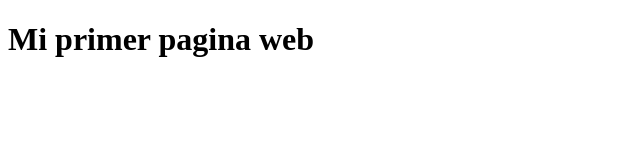
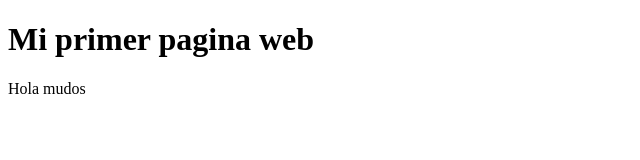
Before and after one commit to Chrissinho007/Pagina67, a plain HTML site: page index.html in a window 1280 px wide. Shown: the whole page, without its empty margins (0-640 px from the left). Drawn offline with Linux system fonts and the light colour scheme.

Commit message:
Agregue un parrafo saludando

```diff
--- a/index.html
+++ b/index.html
@@ -7,6 +7,9 @@
     <h1>
         Mi primer pagina web
     </h1>
+    <p>
+        Hola mudos
+    </p>
 </head>
 <body>
 
```
